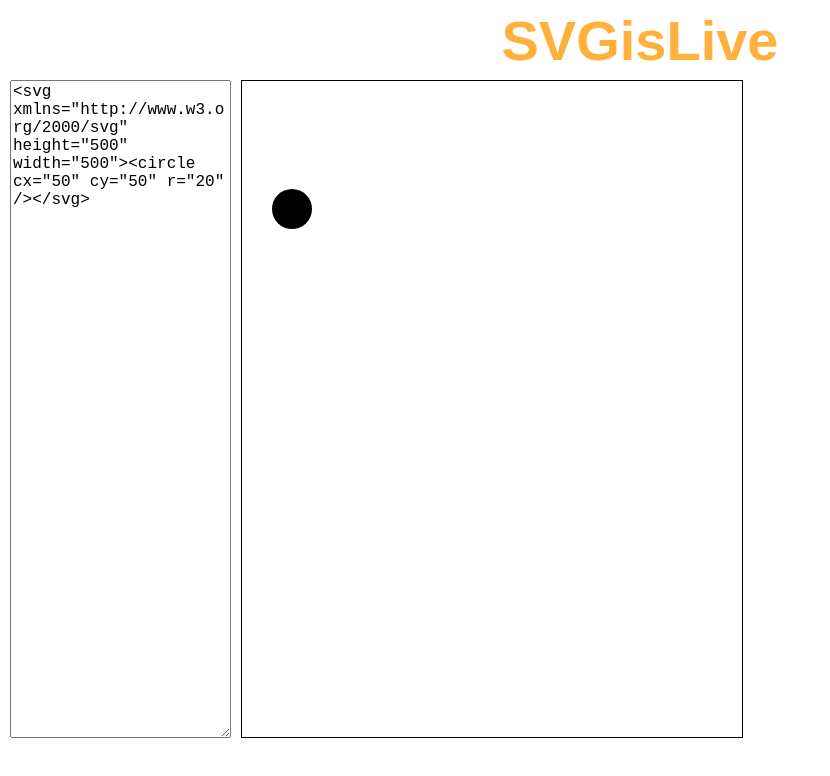
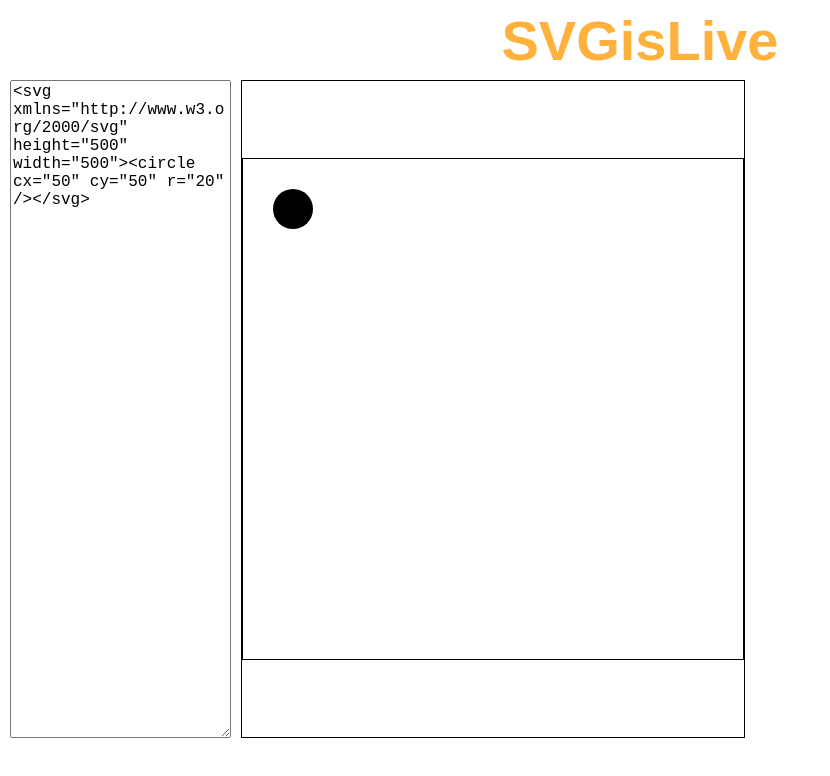
Before and after one commit to T1xx1/SVGisLive, a Svelte app: page / in a window 1280 px wide. Shown: the top 776 px of the page, without its empty margins (0-830 px from the left). Built offline with nearby package versions, Linux system fonts and the light colour scheme.

Commit message:
Out svg border

```diff
--- a/src/app/main/out.svelte
+++ b/src/app/main/out.svelte
@@ -10,5 +10,9 @@
       border: 1px solid;
       display: flex;
       justify-content: center;
+
+      > :global(svg) {
+         border: 1px solid;
+      }
    }
 </style>
```
